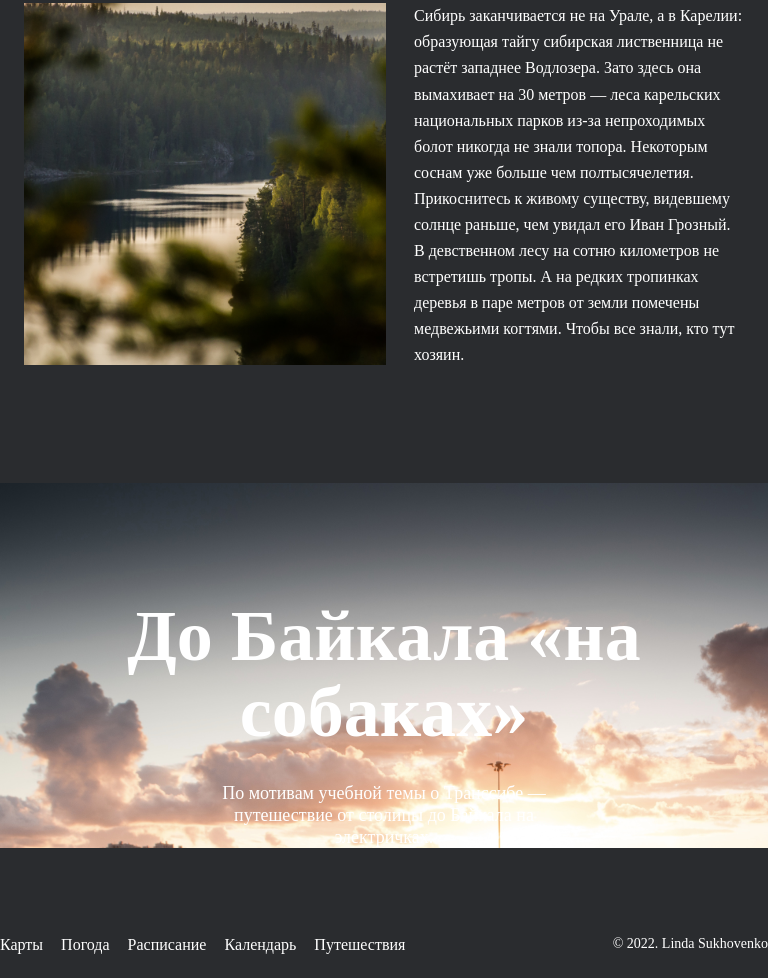
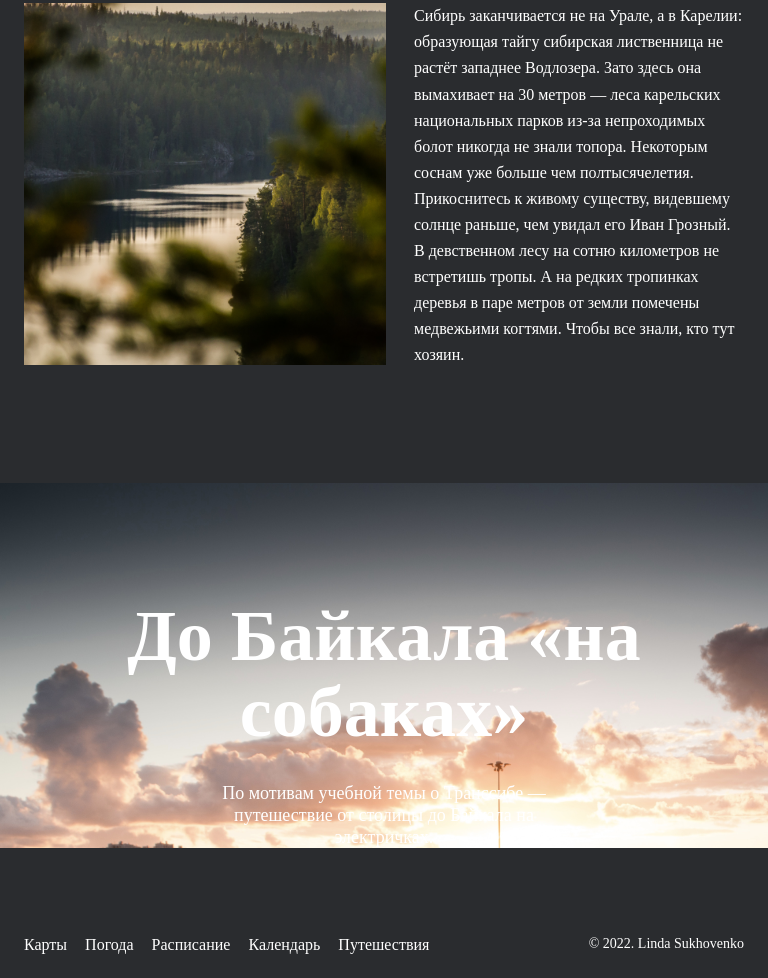
Before and after one commit to SuhLinda/russian-travel, a plain HTML site: page index.html in a window 768 px wide. Shown: the part 5588-6566 px from the top of the page. Drawn offline with Linux system fonts and the light colour scheme.

Commit message:
footer v2

```diff
--- a/blocks/footer/footer.css
+++ b/blocks/footer/footer.css
@@ -3,8 +3,20 @@
   justify-content: space-between;
   max-width: 1184px;
   min-width: 186px;
-  margin: 0 auto;
+  margin: 0 48px;
   padding-bottom: 24px;
+}
+
+@media screen and (max-width: 1024px) {
+  .footer {
+    margin: 0 48px;
+  }
+}
+
+@media screen and (min-width: 768px) {
+  .footer {
+    margin: 0 24px;
+  }
 }
 
 @media screen and (min-width: 320px) and (max-width: 660px) {
```
